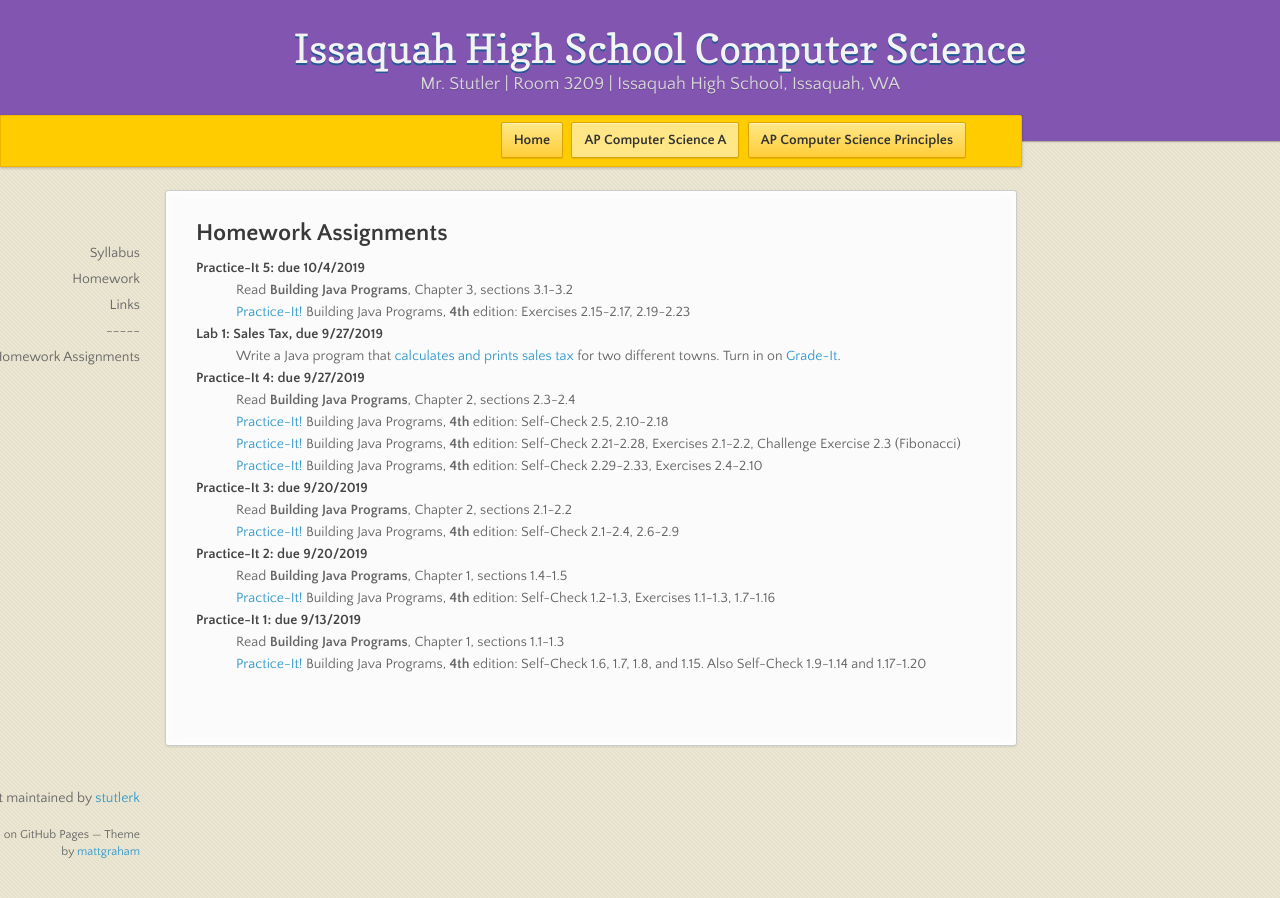
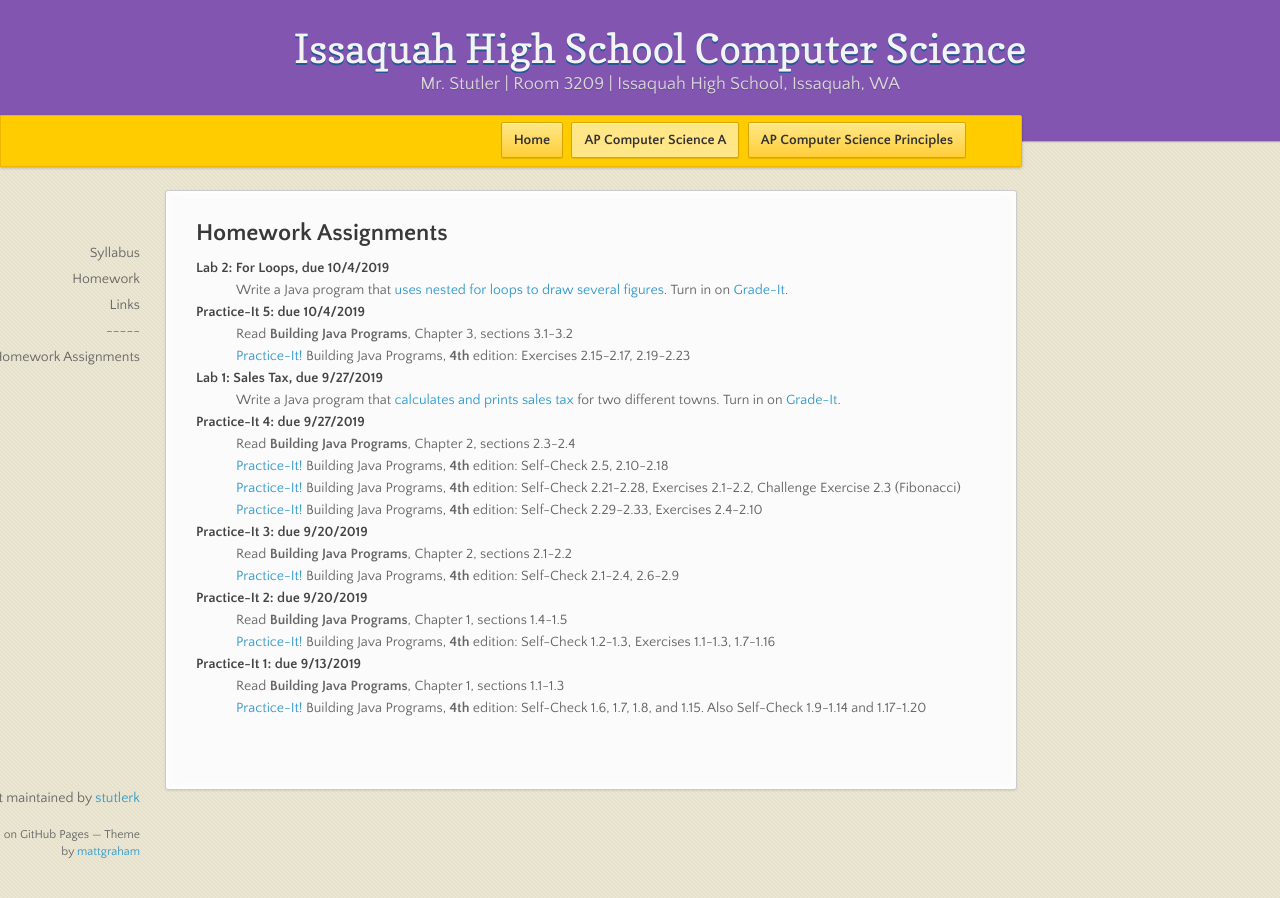
Before and after one commit to stutlerk/ihs-website, a Jekyll site: the page built from _apcsa/homework.html, in a window 1280 px wide. Built offline with Jekyll 4.4.1, drawn with Linux system fonts in a browser that asks for light colours; nearby versions of some CDN libraries.

Commit message:
Update homework.html

```diff
--- a/_apcsa/homework.html
+++ b/_apcsa/homework.html
@@ -10,6 +10,9 @@ layout: course
     <dt>Computer History Report, due 9/19/2018 at the beginning of class</dt>
     <dd><a href="https://issaquahwednet-my.sharepoint.com/personal/stutlerk_issaquah_wednet_edu/_layouts/15/guestaccess.aspx?docid=00f746ca063ec4fe89aaef3ed6d400941&authkey=AeHXKIjD7VBW10XG1QzwDCU">Computer history report assignment</a></dd>
     -->
+
+    <dt>Lab 2: For Loops, due 10/4/2019</dt>
+    <dd>Write a Java program that <a href="https://issaquahwednet-my.sharepoint.com/:w:/g/personal/stutlerk_issaquah_wednet_edu/EZg9RCM5VvJMr0f232UXygsBRsIDb5GkcU2kA564uhHNtQ?e=J70kRe" target="_blank">uses nested for loops to draw several figures</a>. Turn in on <a href="https://gradeit-hs.cs.washington.edu/issaquah/" target="_blank">Grade-It</a>.</dd>
 
     <dt>Practice-It 5: due 10/4/2019</dt>
     <dd>Read <b>Building Java Programs</b>, Chapter 3, sections 3.1-3.2</dd>
```
